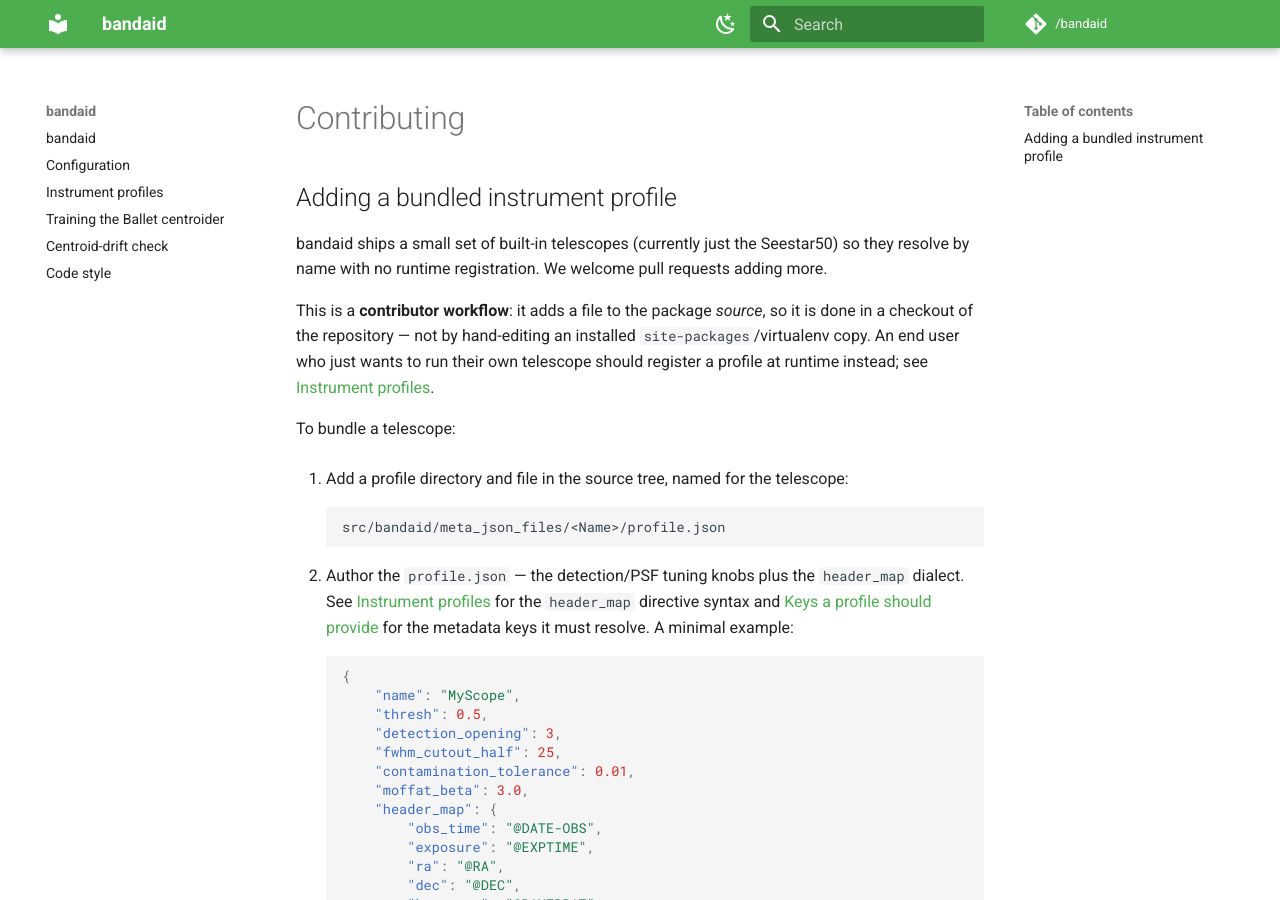
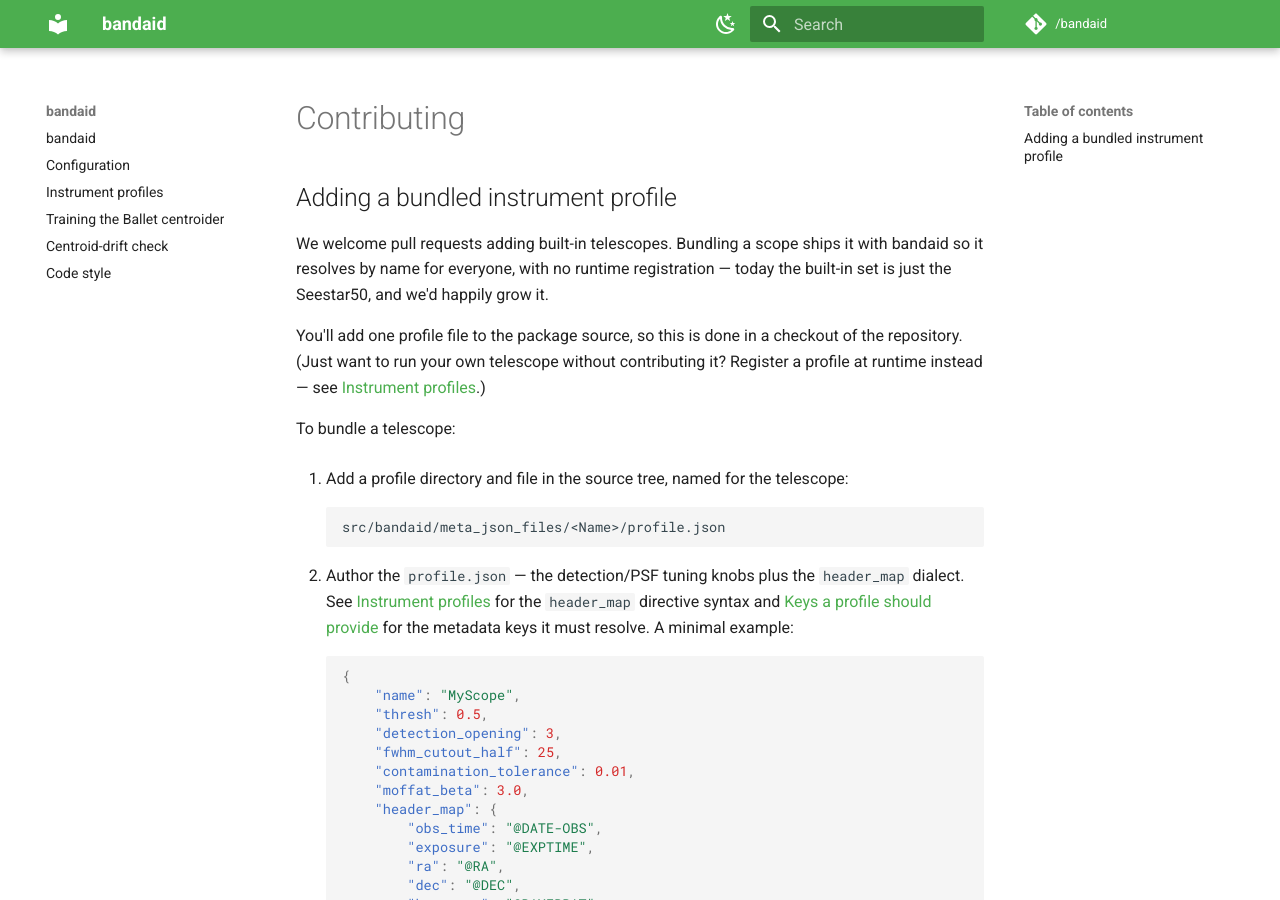
Before and after one commit to mwcraig/bandaid, an MkDocs documentation site: the page built from docs/contributing.md, in a window 1280 px wide and 900 px high. Built offline with MkDocs 1.6.1 and Material for MkDocs 9.7.7, drawn with Linux system fonts in a browser that asks for light colours.

Commit message:
Make the "bundle your telescope" docs friendlier
Lead with the invitation to contribute a bundled instrument and drop the
"don't hand-edit your installed package" framing (per PR #41 review).

- instrument_profiles.md: the pointer now opens with "We'd love to bundle
  your telescope" and the payoff (ships for everyone, resolves by name).
- contributing.md: intro leads with "We welcome pull requests adding
  built-in telescopes" and keeps only the useful "work in a repo checkout"
  cue.

Co-Authored-By: Claude Opus 4.8 <noreply@anthropic.com>
Claude-Session: https://claude.ai/code/session_01L3JtPTXy9ajDUZ8VG6TcDD

```diff
--- a/docs/contributing.md
+++ b/docs/contributing.md
@@ -2,15 +2,14 @@
 
 ## Adding a bundled instrument profile
 
-bandaid ships a small set of built-in telescopes (currently just the Seestar50)
-so they resolve by name with no runtime registration. We welcome pull requests
-adding more.
+We welcome pull requests adding built-in telescopes. Bundling a scope ships it
+with bandaid so it resolves by name for everyone, with no runtime registration —
+today the built-in set is just the Seestar50, and we'd happily grow it.
 
-This is a **contributor workflow**: it adds a file to the package *source*, so it
-is done in a checkout of the repository — not by hand-editing an installed
-`site-packages`/virtualenv copy. An end user who just wants to run their own
-telescope should register a profile at runtime instead; see
-[Instrument profiles](instrument_profiles.md#adding-a-telescope).
+You'll add one profile file to the package source, so this is done in a checkout
+of the repository. (Just want to run your own telescope without contributing it?
+Register a profile at runtime instead — see
+[Instrument profiles](instrument_profiles.md#adding-a-telescope).)
 
 To bundle a telescope:
 
```
Also changed, not shown: docs/instrument_profiles.md (+5 -5 lines).
